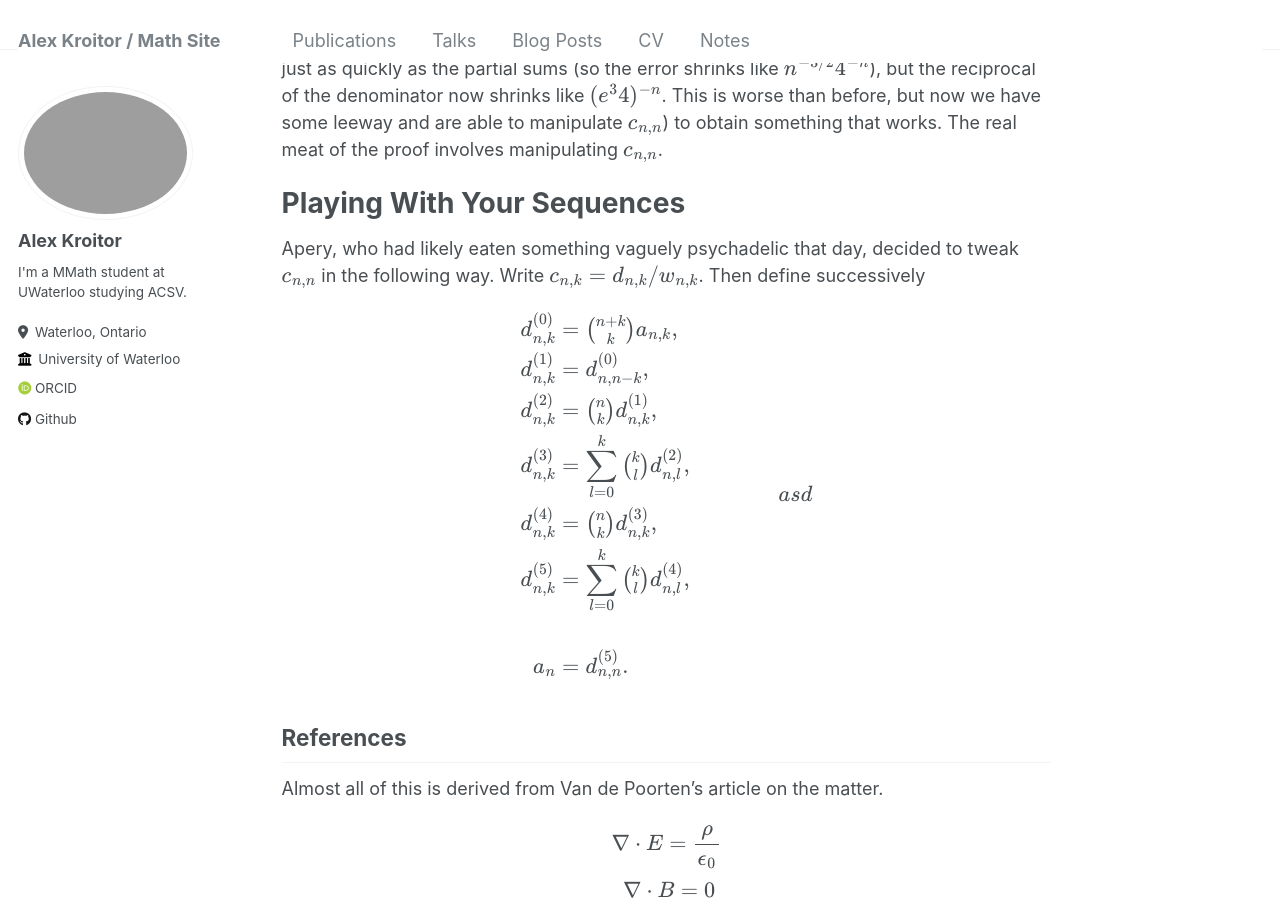
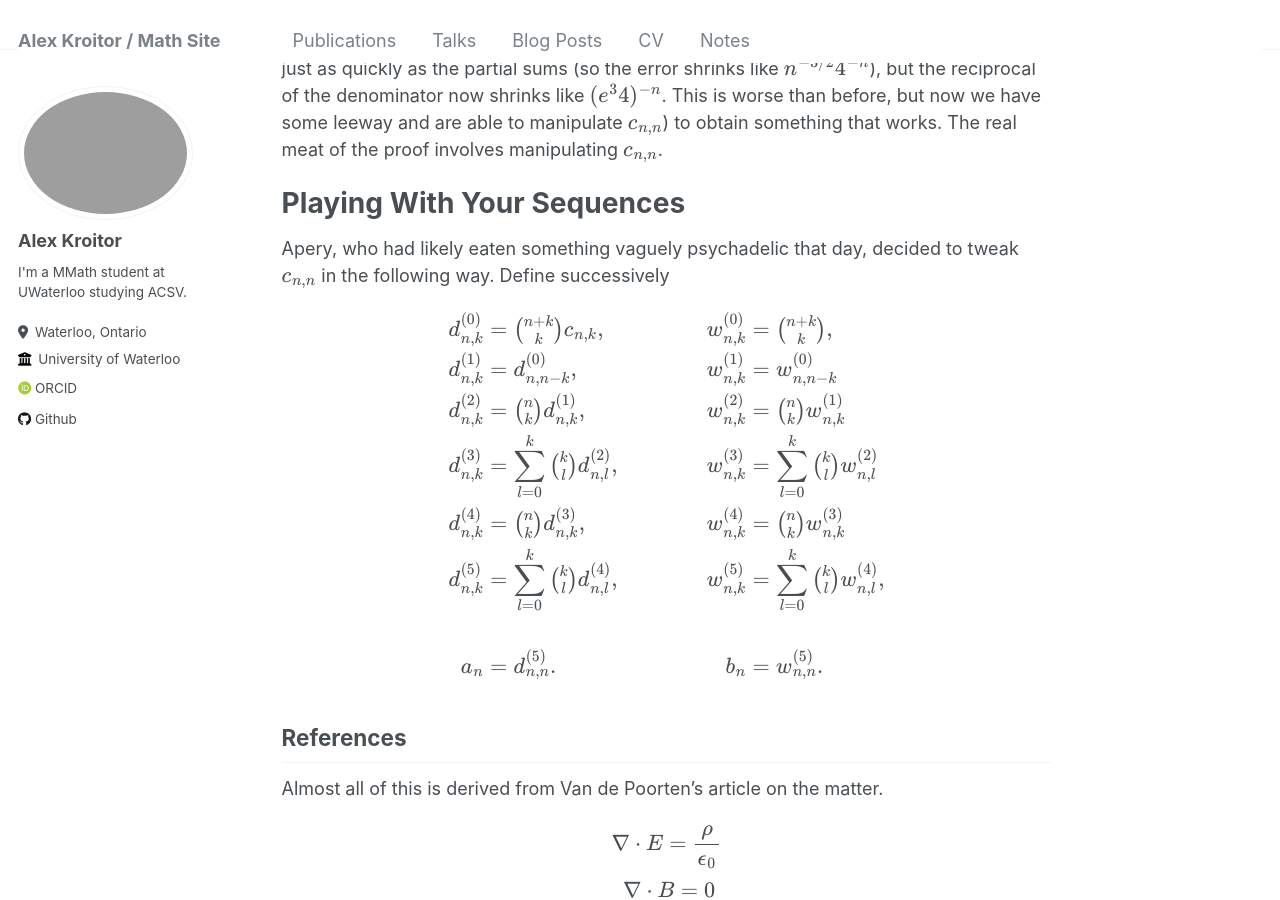
Before and after one commit to akroitor/akroitor.github.io, a Jekyll site: the page built from _posts/2024-04-15-blog-post.md, in a window 1280 px wide and 900 px high, scrolled down 2080 px. Built offline with Jekyll 4.4.1, drawn with Linux system fonts in a browser that asks for light colours; some web fonts are replaced.

Commit message:
Update 2024-04-15-blog-post.md

```diff
--- a/_posts/2024-04-15-blog-post.md
+++ b/_posts/2024-04-15-blog-post.md
@@ -55,12 +55,12 @@ This is the same as the tail of the second identity above! This means that \\(c_
 
 Playing With Your Sequences
 =====
-Apery, who had likely eaten something vaguely psychadelic that day, decided to tweak \\(c_{n,n}\\) in the following way. Write \\(c_{n,k} = d_{n,k}/ w_{n,k}\\). Then define successively
+Apery, who had likely eaten something vaguely psychadelic that day, decided to tweak \\(c_{n,n}\\) in the following way. Define successively
 
 $$
 \begin{align*}
 \begin{aligned}
-d_{n,k}^{(0)} &= \tbinom{n+k}{k} a_{n,k},\\
+d_{n,k}^{(0)} &= \tbinom{n+k}{k} c_{n,k},\\
 d_{n,k}^{(1)} &= d_{n,n-k}^{(0)},\\
 d_{n,k}^{(2)} &= \tbinom{n}{k} d_{n,k}^{(1)},\\
 d_{n,k}^{(3)} &= \sum_{l = 0}^k \tbinom{k}{l} d_{n,l}^{(2)},\\
@@ -68,9 +68,17 @@ d_{n,k}^{(4)} &= \tbinom{n}{k} d_{n,k}^{(3)},\\
 d_{n,k}^{(5)} &= \sum_{l=0}^k \tbinom{k}{l} d_{n,l}^{(4)},\\\\
 a_n &= d_{n,n}^{(5)}.
 \end{aligned}
+\qquad\qquad
+\begin{aligned}[c]
+w_{n,k}^{(0)} &= \tbinom{n+k}{k},\\
+w_{n,k}^{(1)} &= w_{n,n-k}^{(0)}\\
+w_{n,k}^{(2)} &= \tbinom{n}{k} w_{n,k}^{(1)}\\
+w_{n,k}^{(3)} &= \sum_{l = 0}^k \tbinom{k}{l} w_{n,l}^{(2)}\\
+w_{n,k}^{(4)} &= \tbinom{n}{k} w_{n,k}^{(3)}\\
+w_{n,k}^{(5)} &= \sum_{l=0}^k \tbinom{k}{l} w_{n,l}^{(4)},\\\\
+b_n &= w_{n,n}^{(5)}.
+\end{aligned}
 \end{align*}
-\qquad\qquad
-asd
 $$
 
 
```
